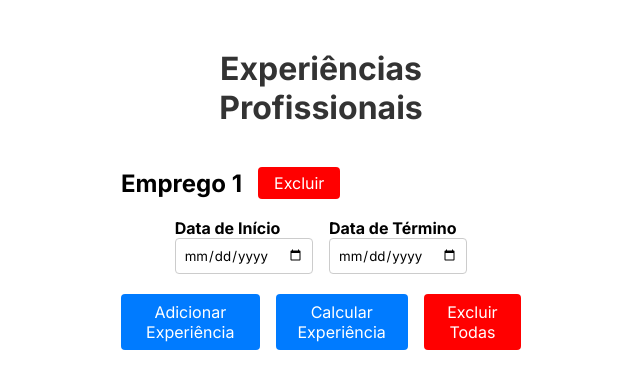
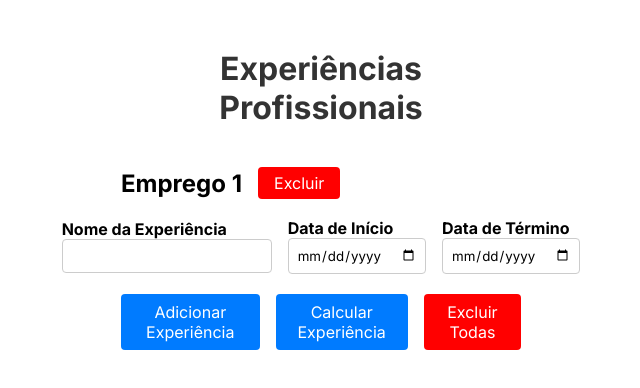
Before and after one commit to guiarcoverde/working-exp-calc, an Angular app: page / in a window 1280 px wide. Shown: the top 388 px of the page, without its empty margins (319-959 px from the left). Built offline with nearby package versions, Linux system fonts and the light colour scheme.

Commit message:
add: field to name exp

```diff
--- a/src/app/app.component.html
+++ b/src/app/app.component.html
@@ -11,6 +11,11 @@
     </div>
     <div class="form-container">
       <form class="formulario">
+        <div class="nome-experiencia">
+          <span>Nome da Experiência</span>
+          <input type="text" id="nome-{{i}}" [(ngModel)]="emprego.nome" name="nome-{{ i }}">
+        </div>
+
         <div class="inicio">
           <span>Data de Início</span>
           <input type="date"  id="inicio-{{i}}" [(ngModel)]="emprego.dataInicio" (ngModelChange)="validarDatas(i)" name="inicio-{{i}}">
--- a/src/app/app.component.ts
+++ b/src/app/app.component.ts
@@ -10,12 +10,12 @@ import { NgForOf, NgIf } from '@angular/common';
 })
 export class AppComponent {
 
-    empregos: {dataInicio: string; dataTermino: string}[] = [
-      {dataInicio: '', dataTermino: ''},
+    empregos: {nome: string; dataInicio: string; dataTermino: string}[] = [
+      {nome: '', dataInicio: '', dataTermino: ''},
     ];
 
     adicionarExperiencia(): void {
-      this.empregos.push({dataInicio: '', dataTermino: ''});
+      this.empregos.push({nome: '', dataInicio: '', dataTermino: ''});
       this.erros.push('');
     }
 
@@ -166,7 +166,7 @@ export class AppComponent {
     }
 
   removerTodasAsExperiencias(): void {
-    this.empregos = [{ dataInicio: '', dataTermino: ''}];
+    this.empregos = [{nome: '', dataInicio: '', dataTermino: ''}];
     this.erros = [''];
     this.resultado = null;
   }
```
